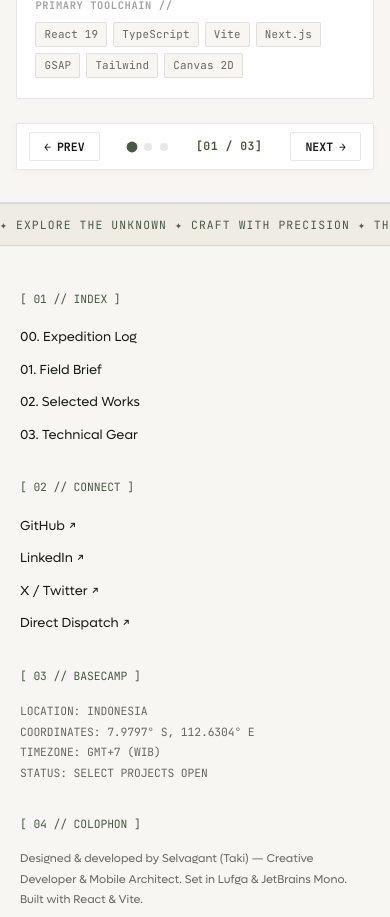
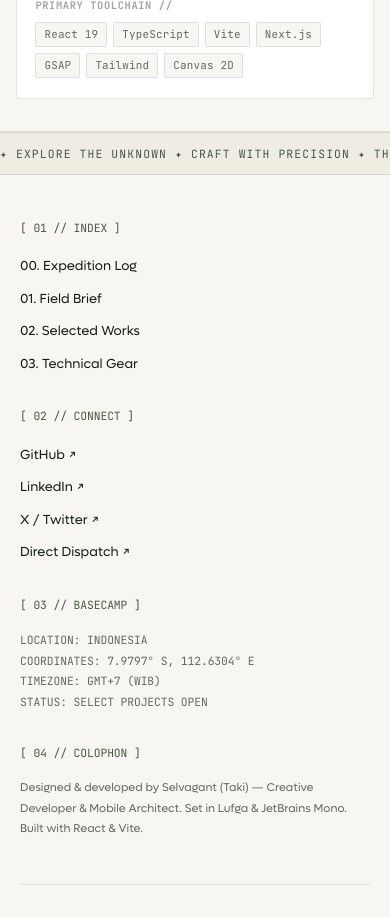
Before and after one commit to intxdv/adventure-log, a React (Vite) app: page / in a window 390 px wide. Shown: the part 6760-7677 px from the top of the page. Built offline with nearby package versions, Linux system fonts and the light colour scheme.

Commit message:
refactor(arsenal): remove redundant bottom rotary nav bar on mobile

```diff
--- a/src/components/FieldArsenal.css
+++ b/src/components/FieldArsenal.css
@@ -333,66 +333,4 @@
   .arsenal-skill-spec {
     font-size: 0.65rem;
   }
-
-  /* Bottom Rotary Controls */
-  .arsenal-rotary-nav {
-    display: flex;
-    justify-content: space-between;
-    align-items: center;
-    margin-top: var(--space-lg);
-    padding: 8px 12px;
-    background-color: #FFFFFF;
-    border: 1px solid var(--hairline-base);
-    border-radius: 2px;
-    box-shadow: 0 2px 8px rgba(24, 26, 24, 0.03);
-  }
-
-  .arsenal-nav-arrow-btn {
-    background: transparent;
-    border: 1px solid var(--hairline-base);
-    padding: 6px 14px;
-    font-size: 0.72rem;
-    font-weight: 700;
-    color: var(--color-ink);
-    border-radius: 2px;
-    cursor: pointer;
-    display: inline-flex;
-    align-items: center;
-    gap: 6px;
-    transition: all 0.2s ease;
-  }
-
-  .arsenal-nav-arrow-btn:active {
-    background-color: var(--color-ink);
-    color: var(--color-canvas);
-  }
-
-  .arsenal-nav-dots {
-    display: flex;
-    align-items: center;
-    gap: 8px;
-  }
-
-  .nav-dot {
-    width: 8px;
-    height: 8px;
-    border-radius: 50%;
-    border: none;
-    background-color: var(--hairline-base);
-    cursor: pointer;
-    padding: 0;
-    transition: all 0.25s ease;
-  }
-
-  .nav-dot.is-active {
-    background-color: var(--color-olive);
-    transform: scale(1.35);
-  }
-
-  .arsenal-nav-telemetry {
-    font-size: 0.72rem;
-    color: var(--color-olive);
-    font-weight: 700;
-    letter-spacing: 0.04em;
-  }
 }
--- a/src/components/FieldArsenal.tsx
+++ b/src/components/FieldArsenal.tsx
@@ -163,45 +163,6 @@ export const FieldArsenal: React.FC = () => {
           </div>
         </div>
 
-        {/* Mobile Rotary Nav Controls (Visible only on Mobile <= 768px) */}
-        <div className="arsenal-rotary-nav font-mono" aria-label="Carousel Rotary Navigation">
-          <button
-            type="button"
-            className="arsenal-nav-arrow-btn"
-            onClick={handlePrev}
-            aria-label="Previous capability pillar"
-          >
-            <span aria-hidden="true">←</span>
-            <span>PREV</span>
-          </button>
-
-          <div className="arsenal-nav-dots" aria-hidden="true">
-            {initialArsenal.map((_, idx) => (
-              <button
-                key={idx}
-                type="button"
-                className={`nav-dot ${activePillarIndex === idx ? 'is-active' : ''}`}
-                onClick={() => setActivePillarIndex(idx)}
-                aria-label={`Jump to pillar 0${idx + 1}`}
-              />
-            ))}
-          </div>
-
-          <span className="arsenal-nav-telemetry">
-            [0{activePillarIndex + 1} / 0{initialArsenal.length}]
-          </span>
-
-          <button
-            type="button"
-            className="arsenal-nav-arrow-btn"
-            onClick={handleNext}
-            aria-label="Next capability pillar"
-          >
-            <span>NEXT</span>
-            <span aria-hidden="true">→</span>
-          </button>
-        </div>
-
       </div>
     </section>
   );
```
